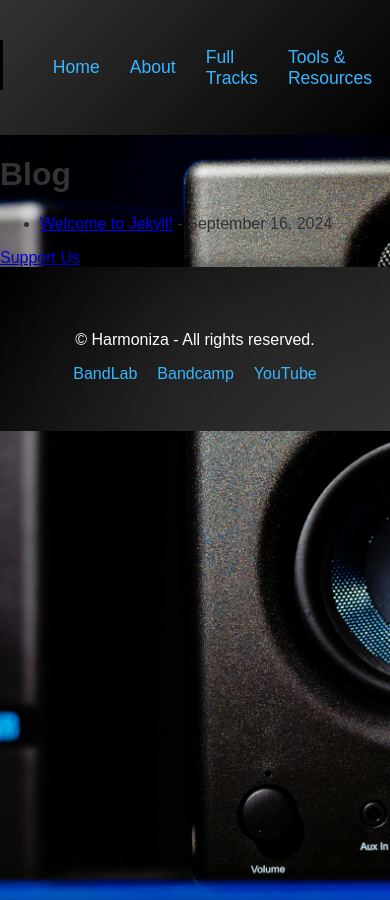
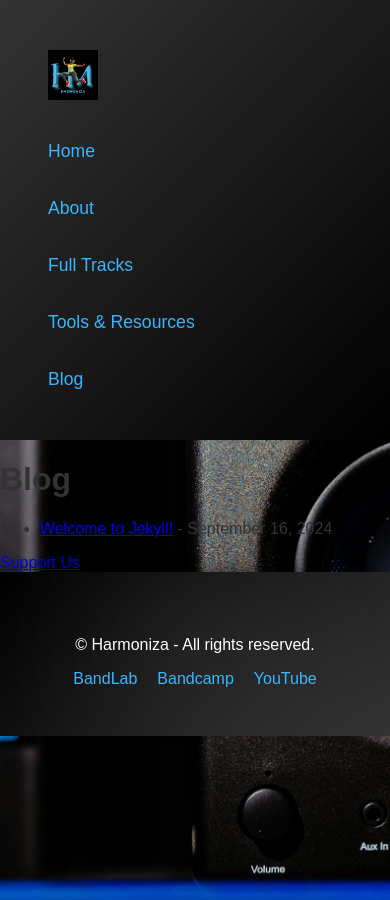
Before and after one commit to Harmoniza/harmoniza, a Jekyll site: the page built from blog.md, in a window 390 px wide. Built offline with Jekyll 4.4.1, drawn with Linux system fonts in a browser that asks for light colours.

Commit message:
Fix background image paths and update config file

```diff
--- a/_config.yml
+++ b/_config.yml
@@ -7,8 +7,8 @@ description: >- # this means to ignore newlines until "baseurl:"
   Harmoniza is your go-to source for high-quality, royalty-free music and audio resources.
   We provide loops, chord progressions, sound effects, vocals, and full tracks designed to elevate your projects.
   Our mission is to make professional music production tools accessible to all creators.
-baseurl: "/harmoniza" # the subpath of your site, e.g. /blog
-url: "https://harmoniza.github.io/harmoniza/" # the base hostname & protocol for your site, e.g. http://example.com
+baseurl: "" # the subpath of your site, e.g. /blog
+url: "http://127.0.0.1:4000/" # the base hostname & protocol for your site, e.g. http://example.com
 github_username: Harmoniza
 
 # Social links
--- a/assets/css/styles.css
+++ b/assets/css/styles.css
@@ -293,7 +293,41 @@ footer ul li a:hover {
 .posts p {
   font-size: 1.2rem;
   line-height: 1.6;
-  color: rgba(255, 255, 255, 0.8);
+  color: rgba(255, 255, 255, 0.8); /* Matching About and Tools sections */
   max-width: 800px;
   margin: 0 auto;
 }
+
+/* Responsive Styles */
+@media (max-width: 768px) {
+  nav ul {
+    flex-direction: column;
+    align-items: flex-start;
+  }
+
+  nav ul li {
+    margin: 10px 0;
+  }
+
+  .section-grid {
+    grid-template-columns: 1fr;
+  }
+
+  .home-header {
+    padding: 3rem 1rem;
+  }
+}
+
+@media (max-width: 480px) {
+  .home-header h1 {
+    font-size: 2.5rem;
+  }
+
+  .home-header p {
+    font-size: 1rem;
+  }
+
+  .explore-sections h2 {
+    font-size: 1.8rem;
+  }
+}
```
